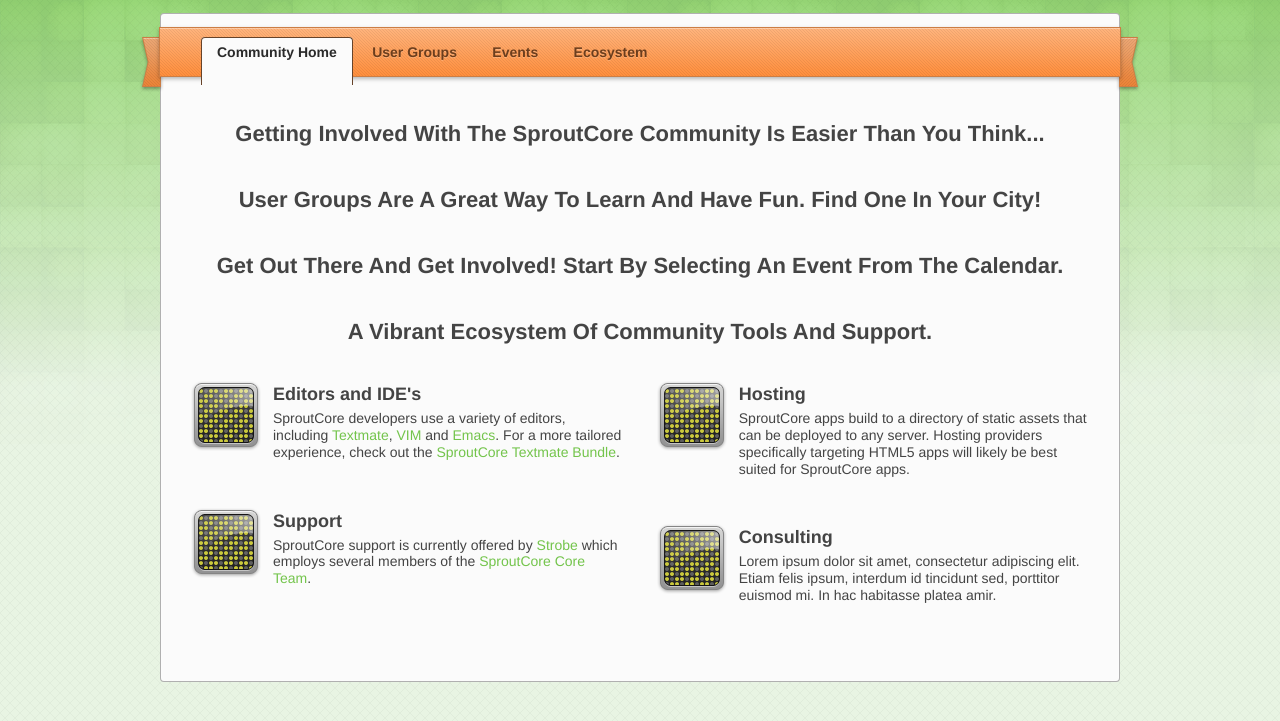
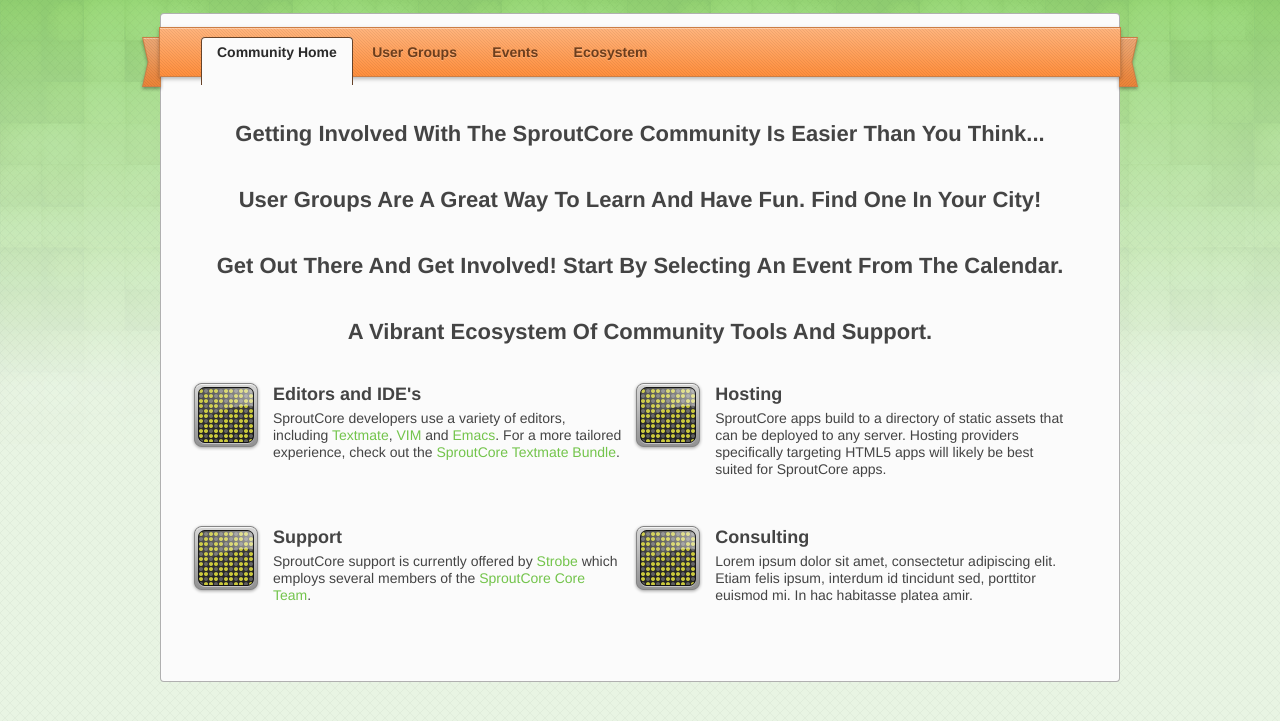
Before and after one commit to sproutcore/website, a plain HTML site: page community.html in a window 1280 px wide. Shown: the part 167-888 px from the top of the page. Drawn offline with nearby package versions, Linux system fonts and the light colour scheme.

```diff
--- a/community.html
+++ b/community.html
@@ -51,19 +51,19 @@
       <section id="ecosystem">
         <h1>A Vibrant Ecosystem Of Community Tools And Support.</h1>
 				<div class="container">
-					<div class="left">
+					<div>
 						<h1>Editors and IDE's</h1>
 						<p>SproutCore developers use a variety of editors, including <a href="http://macromates.com/">Textmate</a>, <a href="http://www.vim.org/">VIM</a> and <a href="http://www.gnu.org/software/emacs/">Emacs</a>. For a more tailored experience, check out the <a href="https://github.com/sproutit/sproutcore-tmbundle">SproutCore Textmate Bundle</a>.</p>
 					</div>
-					<div class="right">
+					<div>
 						<h1>Hosting</h1>
 						<p>SproutCore apps build to a directory of static assets that can be deployed to any server. Hosting providers specifically targeting HTML5 apps will likely be best suited for SproutCore apps.</p>
 					</div>
-					<div class="left">
+					<div>
 						<h1>Support</h1>
 						<p>SproutCore support is currently offered by <a href="http://www.strobecorp.com">Strobe</a> which employs several members of the <a href="#">SproutCore Core Team</a>. </p>
 					</div>
-					<div class="right">
+					<div>
 						<h1>Consulting</h1>
 						<p>Lorem ipsum dolor sit amet, consectetur adipiscing elit. Etiam felis ipsum, interdum id tincidunt sed, porttitor euismod mi. In hac habitasse platea amir.</p>
 					</div>
--- a/css/style.css
+++ b/css/style.css
@@ -1236,21 +1236,14 @@ html.js #application-slider-tray {
 }
 
 #community #ecosystem .container div {
-	padding-left: 82px;
+	float: left;
+	padding: 0 10px 0 82px;
 	margin-bottom: 30px;
 	min-height: 70px;
 	width: 39%;
 	background: url(../img/ecosystem.png) no-repeat;
 }
 
-#community #ecosystem .container div.left {
-	float: left;
-}
-
-#community #ecosystem .container div.right {
-	float: right;
-}
-
 #community #ecosystem div h1 {
 	margin-bottom: 2px;
 }
```
Also changed, not shown: about.html (+4 -4 lines).
